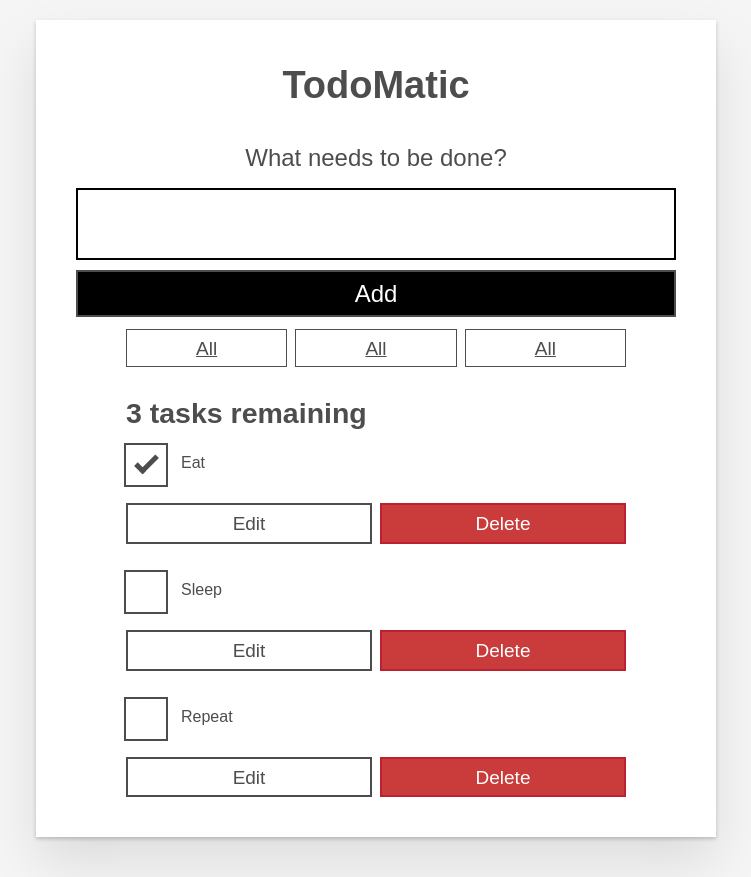
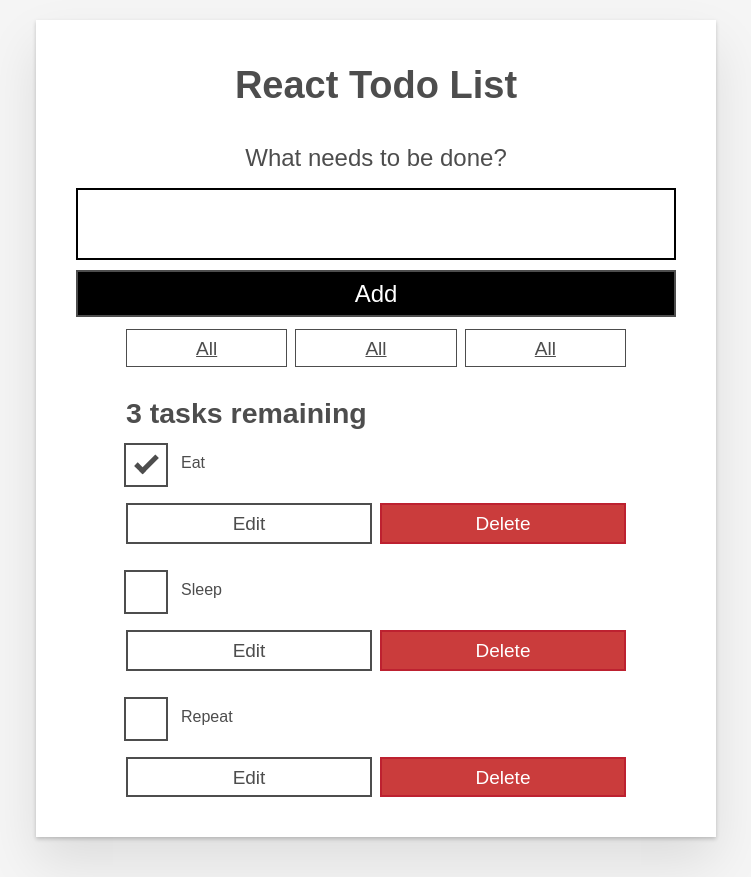
Before and after one commit to jasonluo07/react-todo-list, a React (Create React App) app: page / in a window 1280 px wide. Shown: the whole page, without its empty margins (264-1015 px from the left). Built offline with nearby package versions, Linux system fonts and the light colour scheme.

Commit message:
Rename app

```diff
--- a/public/index.html
+++ b/public/index.html
@@ -24,7 +24,7 @@
       work correctly both with client-side routing and a non-root public URL.
       Learn how to configure a non-root public URL by running `npm run build`.
     -->
-    <title>TodoMatic</title>
+    <title>React Todo List</title>
   </head>
   <body>
     <noscript>You need to enable JavaScript to run this app.</noscript>
--- a/src/App.jsx
+++ b/src/App.jsx
@@ -17,7 +17,7 @@ export default function App(props) {
 
   return (
     <div className="todoapp stack-large">
-      <h1>TodoMatic</h1>
+      <h1>React Todo List</h1>
       <Form />
       <div className="filters btn-group stack-exception">
         <FilterButton />
```
